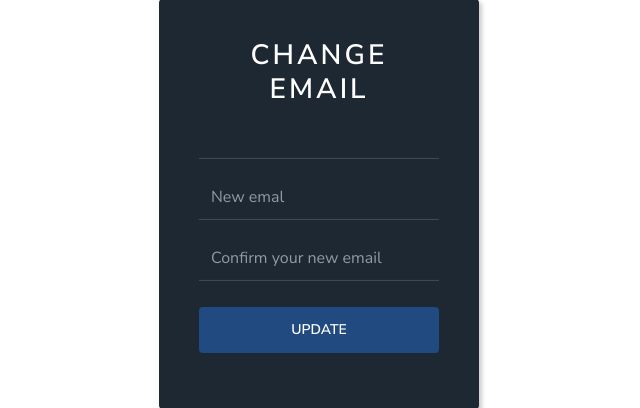
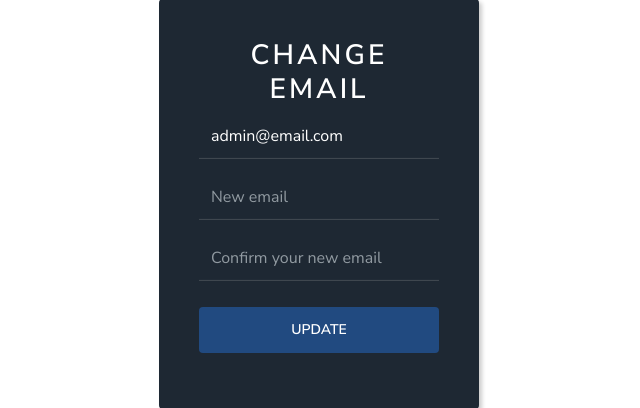
Before and after one commit to phgthanhng/SYSDEV-project, a PHP site: page /Sysdev-project/Admin/changeEmail in a window 1280 px wide. Shown: the part 211-619 px from the top of the page, without its empty margins (321-961 px from the left). Run offline with PHP 8.4, Linux system fonts and the light colour scheme; the visitor is signed in with stand-in values (Sample User, id 1); data comes from the database, SQL or seed files in the repository.

Commit message:
change email/password views updated

```diff
--- a/app/controllers/Admin.php
+++ b/app/controllers/Admin.php
@@ -242,7 +242,38 @@ class Admin extends Controller {
         if (!isLoggedIn())
             return $this->denyPermission();
 
-        return $this->view('Admin/changeEmail');
+            $admin = $this->loginModel->getAdmin($_SESSION['admin_id']);
+
+            $data = [
+                'admin' => $admin,
+                'new_email' => '',
+                'verify_email' => '',
+                'message' => ''
+            ];
+
+            if(!isset($_POST['submit'])){
+
+                return $this->view('Admin/changeEmail',$data);
+            }
+            else{
+
+                $data['new_email'] = $_POST['email'];
+                $data['verify_email'] = $_POST['verify_email'];
+
+                if($data['new_email']!=$data['verify_email']){
+                    $data['message'] = 'Please enter matching emails!';
+                    return $this->view('Admin/changeEmail',$data);
+                }
+                else{
+                    if($this->loginModel->updateEmail($_SESSION['admin_id'],$data['new_email'])){
+                        echo 'Updating your email';
+                        echo '<meta http-equiv="Refresh" content="2; url='.URLROOT.'/Admin/changeEmail">';
+                    }
+                }
+
+            }
+
+
     }
 
     /*
@@ -252,7 +283,19 @@ class Admin extends Controller {
         if (!isLoggedIn())
             return $this->denyPermission();
 
-        return $this->view('Admin/changePassword');
+        $admin = $this->loginModel->getAdmin($_SESSION['admin_id']);
+
+        $data = [
+            'admin' => $admin,
+            'password' => '',
+            'new_password' => '',
+            'verify_password' => '',
+            'message' => ''
+        ];
+
+        if(!isset($_POST['submit'])){
+            return $this->view('Admin/changePassword',$data);
+        }
     }
 
     /*
--- a/app/views/Admin/changeEmail.php
+++ b/app/views/Admin/changeEmail.php
@@ -17,19 +17,25 @@ function validateForm() {
       <h2 class="text-center" style="color: #ffffff;">Change Email</h2>
         <div class="mb-3">
           <!-- put current email here -->
-          <input class="form-control" type="email" name="current_email" id="email" value="" readonly />
+          <input class="form-control" type="email" name="current_email" id="email" value="<?= $data['admin']->email ?>" readonly />
         </div>
         <div class="mb-3">
-          <input class="form-control" type="email" name="email" id="email" placeholder="New emal" />
+          <input class="form-control" type="email" name="email" id="email" placeholder="New email" value="<?php if(!empty($data['new_email'])) :?> <?=$data['new_email'] ?> <?php endif;?>" required/>
         </div>
         <div class="mb-3">
-          <input class="form-control" type="email" name="verify_email" id="verify_email" placeholder="Confirm your new email" />
+          <input class="form-control" type="email" name="verify_email" id="verify_email" placeholder="Confirm your new email" value="<?php if(!empty($data['new_email'])) :?> <?=$data['verify_email'] ?> <?php endif;?>" required/>
         </div>
         <div class="mb-3">
-          <button class="btn btn-primary d-block w-100" type="submit">
+          <button class="btn btn-primary d-block w-100" type="submit" name="submit">
             Update
           </button>
         </div>
+        <?php if (!empty($data['message'])) : // check if theres an error message. If so, display it ?>
+          <div class="alert alert-default alert-dismissible fade show mt-3" role="alert" style="background-color:rgb(192,51,51)">
+            <strong><?=$data['message']?></strong>
+            <button type="button" class="btn-close" data-bs-dismiss="alert" aria-label="Close"></button>
+            </div>
+        <?php endif; ?>
       </form>
     </section>
   </div>
```
Also changed, not shown: app/views/Admin/changePassword.php (+6 -3 lines).
